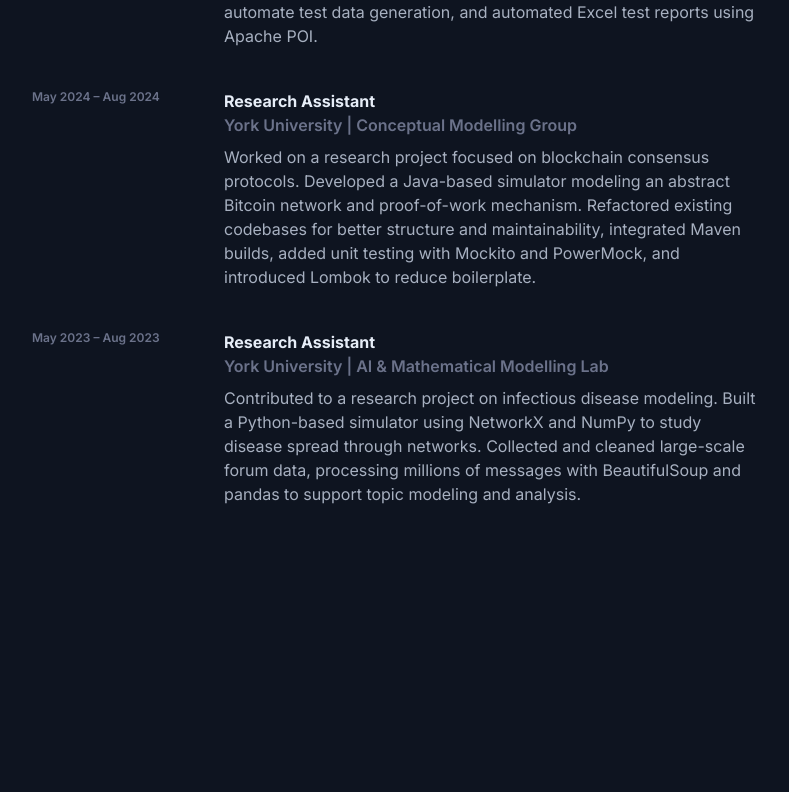
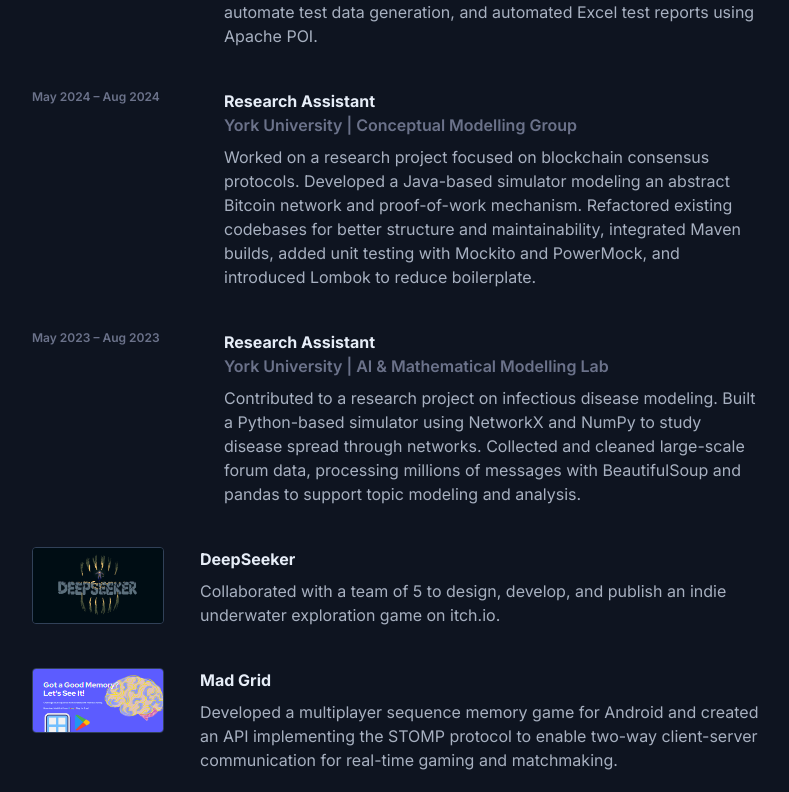
Before and after one commit to Bitstachio/portfolio, a Next.js app: page / in a window 1280 px wide. Shown: the part 843-1635 px from the top of the page, without its empty margins (244-1033 px from the left). Before the commit the page ends 1369 px from the top, so only its background shows below. Built offline with nearby package versions, Linux system fonts and the light colour scheme.

Commit message:
Set up projects section

```diff
--- a/src/app/page.tsx
+++ b/src/app/page.tsx
@@ -1,3 +1,4 @@
+import Projects from "@/components/sections/Projects/Projects";
 import Connect from "../components/sections/Connect/Connect";
 import Experience from "../components/sections/Experience/Experience";
 import Intro from "../components/sections/Intro/Intro";
@@ -11,6 +12,7 @@
       </header>
       <section>
         <Experience />
+        <Projects />
       </section>
     </main>
   );
--- /dev/null
+++ b/src/components/sections/Projects/ProjectCard/ProjectCard.tsx
@@ -0,0 +1,32 @@
+import Card from "@/components/ui/Card/Card";
+import Image from "next/image";
+
+type TProjectCardProps = {
+  name: string;
+  description: string;
+  url: string;
+  imgSrc: string;
+};
+
+const ProjectCard = ({ name, description, url, imgSrc }: TProjectCardProps) => (
+  <Card url={url} ariaLabel={name}>
+    <div className="flex gap-6">
+      <div className="w-36 flex-shrink-0">
+        <Image
+          src={imgSrc}
+          alt={`${name} image`}
+          width={132}
+          height={96}
+          className="rounded border duration-300 border-slate-700 group-hover:border-slate-500"
+        />
+      </div>
+
+      <div>
+        <h3 className="group-hover:text-accent duration-300 font-bold">{name}</h3>
+        <p className="text-muted mt-2">{description}</p>
+      </div>
+    </div>
+  </Card>
+);
+
+export default ProjectCard;
--- /dev/null
+++ b/src/components/sections/Projects/Projects.constants.ts
@@ -0,0 +1,20 @@
+import { TProject } from "./Projects.types";
+
+export const projects = [
+  {
+    id: "deepseeker",
+    name: "DeepSeeker",
+    description:
+      "Collaborated with a team of 5 to design, develop, and publish an indie underwater exploration game on itch.io.",
+    url: "https://nessyu.itch.io/deepseeker",
+    fileName: "deepseeker",
+  },
+  {
+    id: "mad-grid",
+    name: "Mad Grid",
+    description:
+      "Developed a multiplayer sequence memory game for Android and created an API implementing the STOMP protocol to enable two-way client-server communication for real-time gaming and matchmaking.",
+    url: "https://github.com/Bitstachio/mad-grid",
+    fileName: "mad-grid",
+  },
+] satisfies TProject[];
--- /dev/null
+++ b/src/components/sections/Projects/Projects.tsx
@@ -0,0 +1,18 @@
+import ProjectCard from "./ProjectCard/ProjectCard";
+import { projects } from "./Projects.constants";
+
+const Projects = () => (
+  <section>
+    {projects.map((project) => (
+      <ProjectCard
+        key={project.id}
+        name={project.name}
+        description={project.description}
+        url={project.url}
+        imgSrc={`/projects/${project.fileName}.png`}
+      />
+    ))}
+  </section>
+);
+
+export default Projects;
--- a/src/components/ui/Card/Card.tsx
+++ b/src/components/ui/Card/Card.tsx
@@ -3,7 +3,7 @@
 type TCardProps = {
   url: string;
   ariaLabel: string;
-  children: ReactNode;
+  children?: ReactNode;
 };
 
 const Card = ({ url, ariaLabel, children }: TCardProps) => (
```
Also changed, not shown: src/components/sections/Projects/Projects.types.ts (added, +7 -0 lines), public/projects/deepseeker.png (added), public/projects/mad-grid.png (added).
